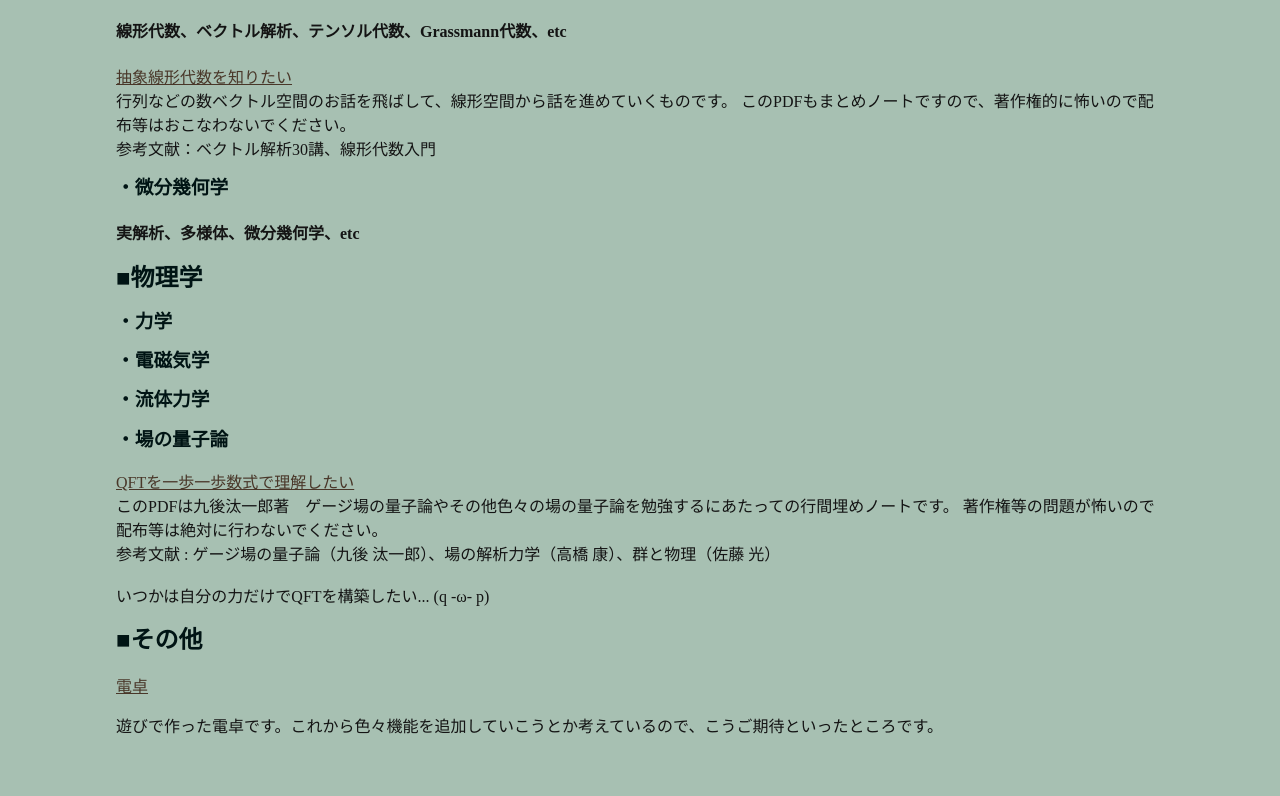
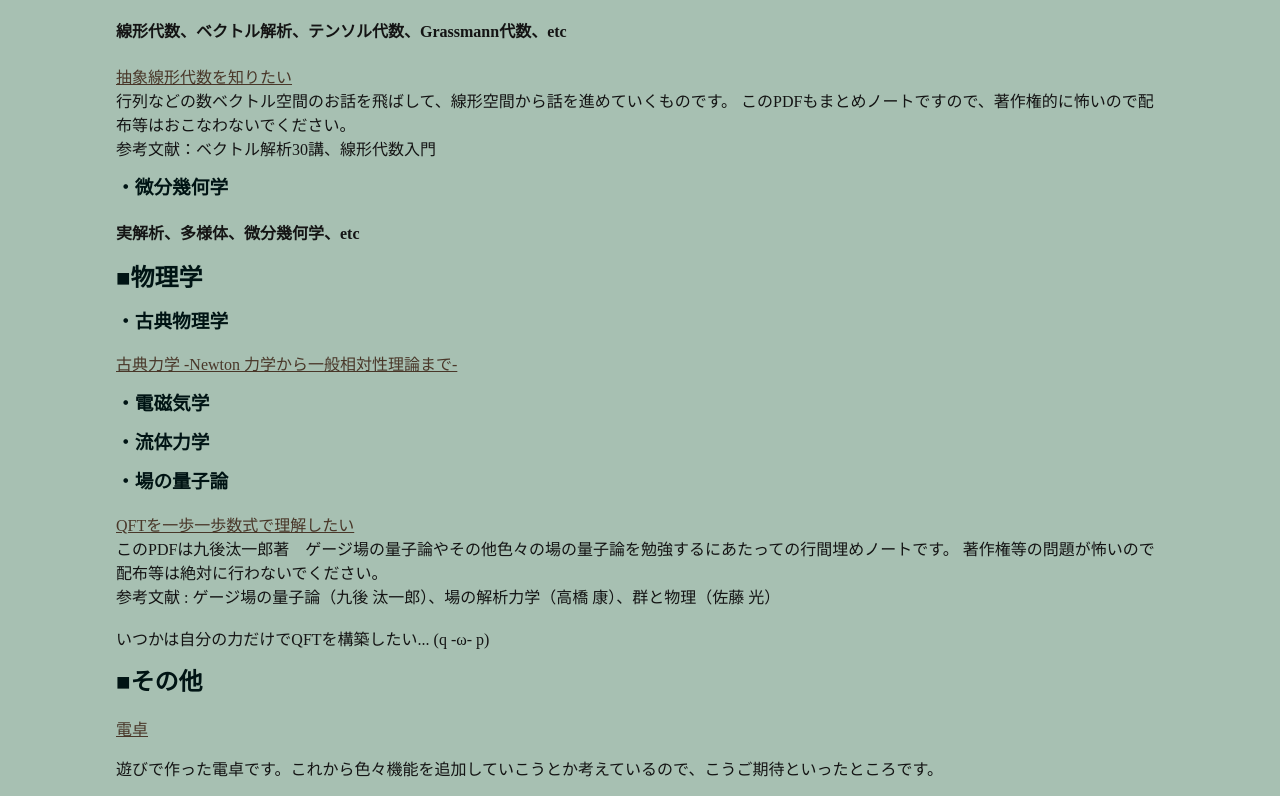
Before and after one commit to Teamil9/Repo_1, a plain HTML site: page PAGE1.html in a window 1280 px wide. Shown: the part 710-1506 px from the top of the page. Before the commit the page ends 1463 px from the top, so only its background shows below. Drawn offline with Linux system fonts and the light colour scheme.

Commit message:
update!! added Classical_mechanics!!

```diff
--- a/PAGE1.html
+++ b/PAGE1.html
@@ -71,8 +71,8 @@
 
         <h2>■物理学</h2>
 
-        <h3>・力学</h3>
-
+    <h3>・古典物理学</h3>
+        <a href="PDF/Classical_mechanics.pdf">古典力学 -Newton 力学から一般相対性理論まで-</a>
 
 
     <h3>・電磁気学</h3>
```
Also changed, not shown: 1 other file.
